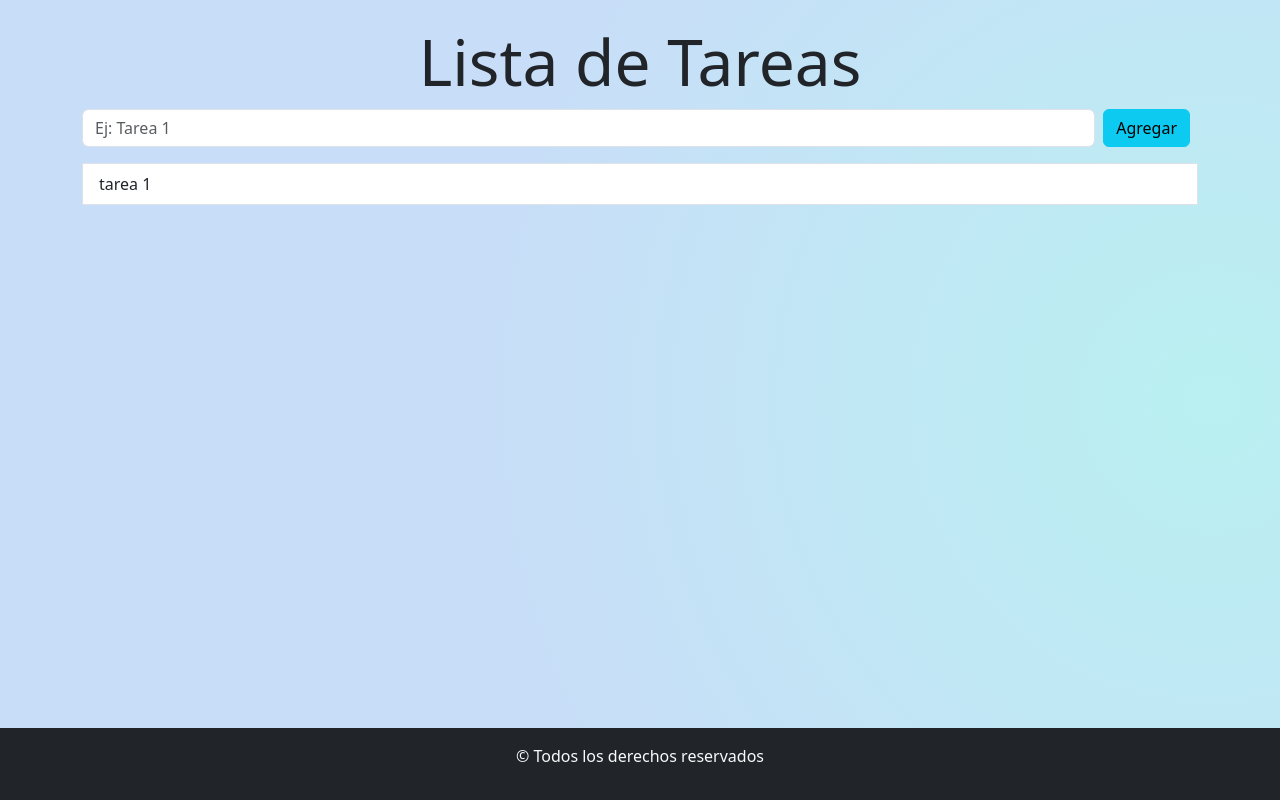
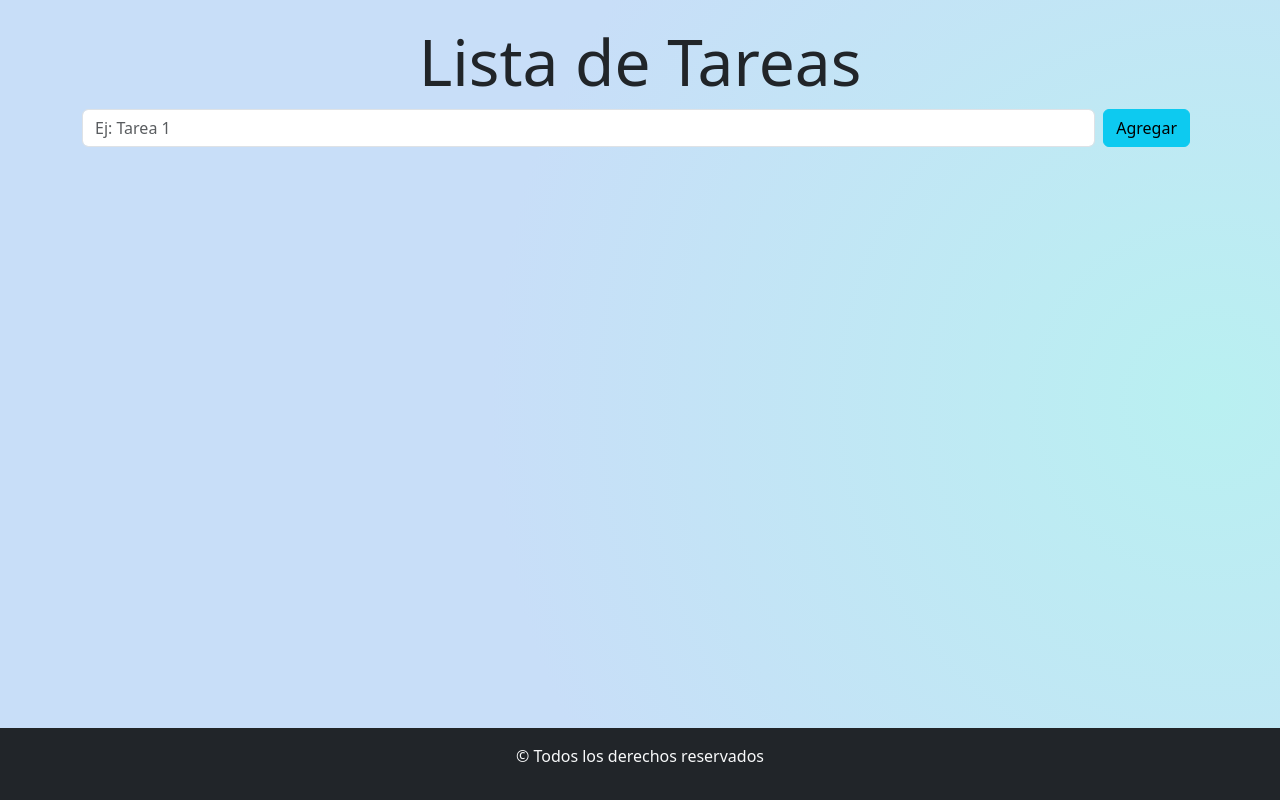
Before and after one commit to Pabmoy25/ListaTareas-Frontend-, a React (Vite) app: page / in a window 1280 px wide. Built offline with nearby package versions, Linux system fonts and the light colour scheme.

Commit message:
se realizo la logica para dibujar la cantidad de tareas que corresponden al array tareas

```diff
--- a/src/components/FormularioTareas.jsx
+++ b/src/components/FormularioTareas.jsx
@@ -40,7 +40,7 @@ const FormularioTareas = () => {
           </Button>
         </Form.Group>
       </Form>
-      <ListaTareas></ListaTareas>
+      <ListaTareas arrayTareas={tareas} ></ListaTareas>
     </section>
   );
 };
--- a/src/components/ListaTareas.jsx
+++ b/src/components/ListaTareas.jsx
@@ -1,13 +1,14 @@
 import { ListGroup } from "react-bootstrap";
 import ItemTarea from "./ItemTarea";
 
-const ListaTareas = () => {
-    return (
-        <ListGroup>
-            <ItemTarea></ItemTarea>
-        </ListGroup>
-
-    );
+const ListaTareas = (props) => {
+  return (
+    <ListGroup>
+      {props.arrayTareas.map((elementoTarea, posicionTarea) => (
+        <ItemTarea key={posicionTarea} />
+      ))}
+    </ListGroup>
+  );
 };
 
 export default ListaTareas;
```
